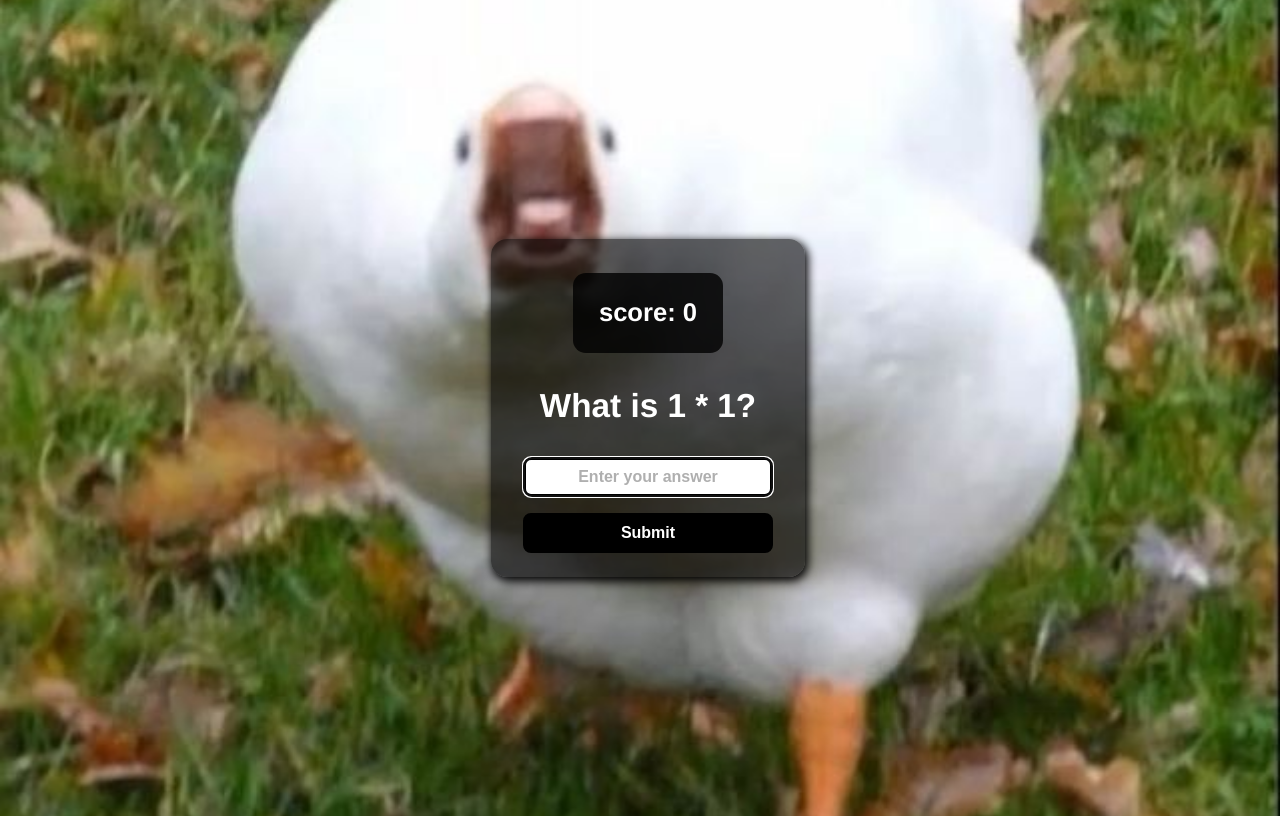
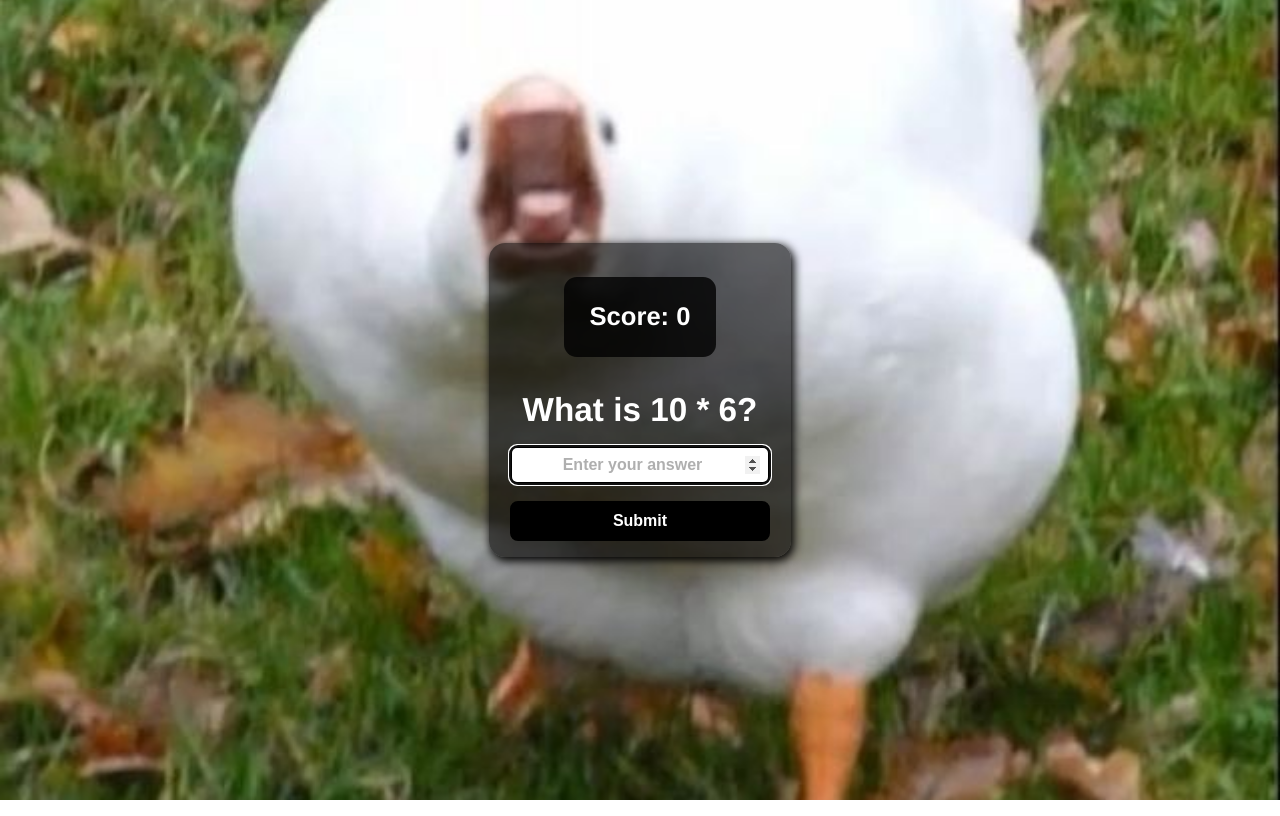
Before and after one commit to yeray004/Multiplication-app, a plain HTML site: page index.html in a window 1280 px wide. Drawn offline with Linux system fonts and the light colour scheme.

Commit message:
Final project

```diff
--- a/index.html
+++ b/index.html
@@ -10,17 +10,15 @@
 <body>
     <form id="form">
         <h4 id="score">score: 0</h4>
-        <section>
-            <h1 id="question">What is 1 * 1? </h1>
+        <h1 id="question">What is 1 * 1?</h1>
         <input
-                type="text"
+            type="number"
             id="input"
             placeholder="Enter your answer"
             autofocus
             autocomplete="off"
         >
         <button type="submit">Submit</button>
-        </section>
     </form>
     <script src="./index.js"></script>
 </body>
--- a/index.js
+++ b/index.js
@@ -0,0 +1,42 @@
+/* Creation of the random numbers between 1 to 10 */
+const num1 = Math.ceil(Math.random()*10);
+const num2 = Math.ceil(Math.random()*10);
+
+/* Select the text to change */
+const questionEl = document.getElementById('question');
+
+/* Modifing the text we already select and show the two variables */
+questionEl.innerText = `What is ${num1} * ${num2}?`
+
+/* form Variables */
+const formEl = document.getElementById('form');
+const inputEl = document.getElementById('input');
+const correctAnsw = num1 * num2
+
+let score = JSON.parse(localStorage.getItem('score'));
+const scoreEl = document.getElementById('score');
+
+if(!score){
+    score = 0;
+}
+if(score == -1){
+    score = 0
+}
+
+scoreEl.innerText = `Score: ${score}`
+
+formEl.addEventListener('submit', ()=>{
+
+    const userAnsw = parseInt(inputEl.value);
+    if(correctAnsw === userAnsw){
+        score++
+        updaedLocalStorage();
+    }else{
+        score--
+        updaedLocalStorage();
+    }
+})
+/* Transform the variable into a sting to be able to store it in local storage */
+function updaedLocalStorage(){
+    localStorage.setItem('score', JSON.stringify(score))
+}
--- a/styles.css
+++ b/styles.css
@@ -1,6 +1,7 @@
 body{
     width: 100%;
     height: 100vh;
+    margin: 0;
     overflow: hidden;
     color: white;
     display: flex;
@@ -18,7 +19,7 @@ form{
     align-items: center;
     background-color: rgba(0, 0, 0, .6);
     border-radius: 1em;
-    margin: 0;
+    margin: 1em;
     padding: 0;
     box-shadow: black 2px 3px 10px 1px;
 }
@@ -29,17 +30,13 @@ h4{
     border-radius: .5em;
     font-size: clamp(1rem, 2vw, 4rem);
 }
-section{
-    margin: 0 1em 1em 1em;
-    display: flex;
-    flex-direction: column;
-}
 h1{
     margin: 0 1em .5em 1em;
     font-size: clamp(2rem, 2.6vw, 5rem);
 }
 input{
-    margin: 1em;
+    width: 15em;
+    margin: 0 1em 1em 1em;
     font-size: 1em;
     padding: .5em;
     border: .2em black solid;
@@ -52,8 +49,9 @@ input::placeholder{
     color: #afafaf;
 }
 button{
+    width: 16.2em;
     padding: .5em;
-    margin: 0 1em .5em 1em;
+    margin: 0 1em 1em 1em;
     font-size: 1em;
     background-color: black;
     border: .2em black solid;
```
Lines whose indentation alone changed are shown as unchanged.
